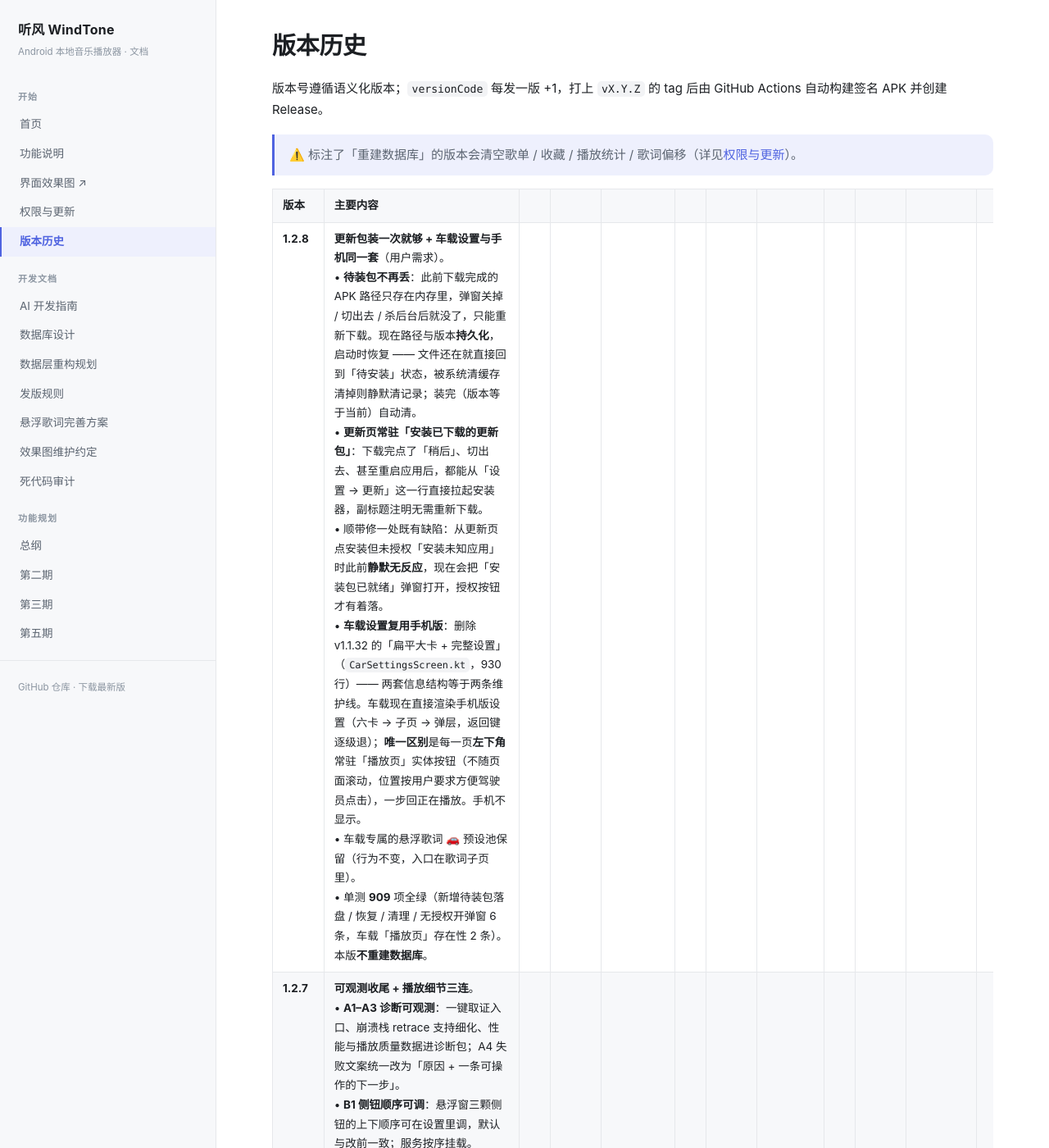
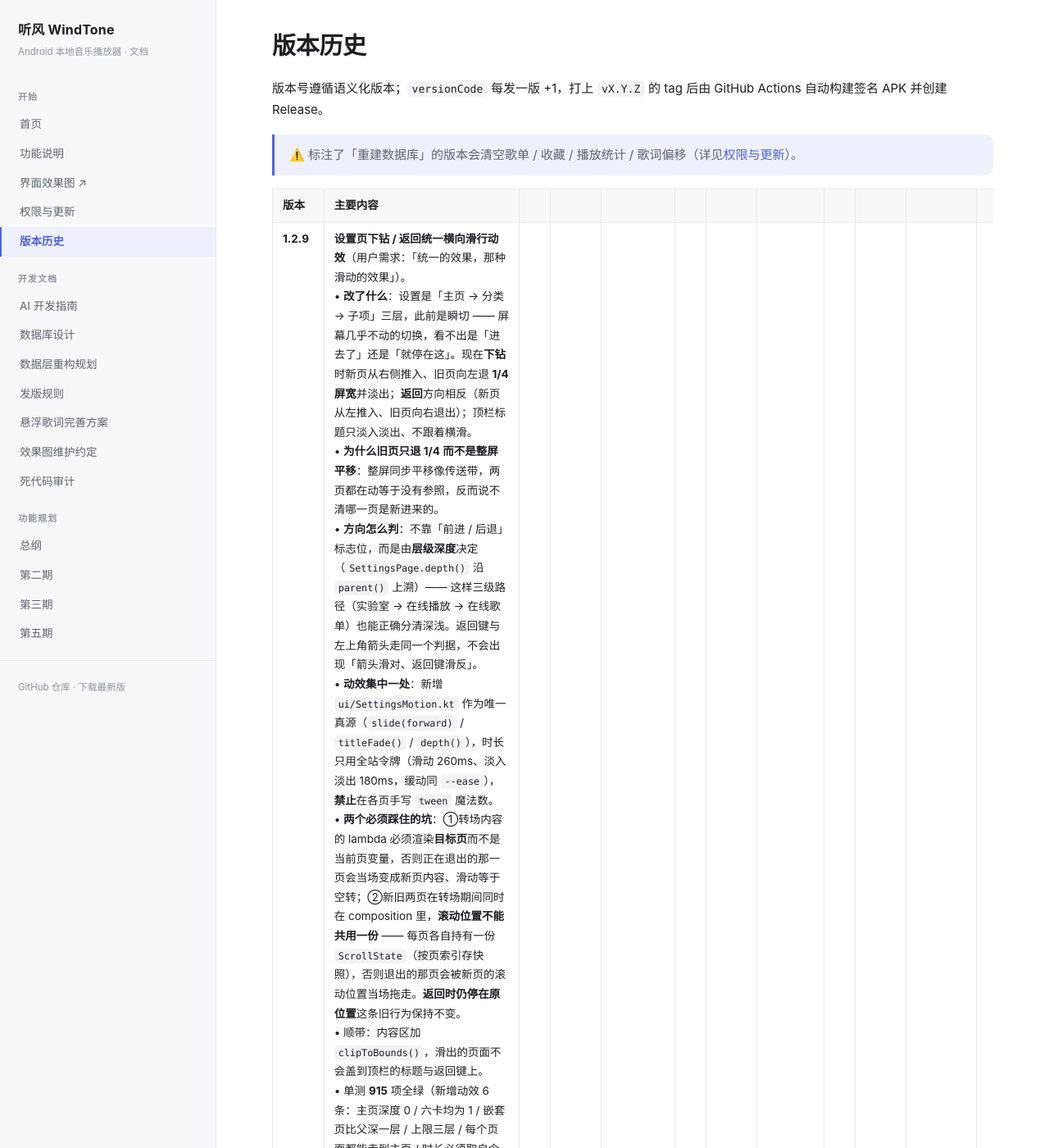
Before and after one commit to LuckyLearning/WindTone, a Jekyll site: the page built from docs/版本历史.md, in a window 1280 px wide and 1400 px high. Shown: the whole window at 82% size. Built offline with Jekyll 4.4.1, drawn with Linux system fonts in a browser that asks for light colours; some of the changed text lies outside the part shown.

Commit message:
docs: 版本历史补 1.2.9（设置页下钻/返回滑行动效）

```diff
--- a/docs/版本历史.md
+++ b/docs/版本历史.md
@@ -11,6 +11,7 @@ title: 版本历史
 
 | 版本 | 主要内容 |
 |---|---|
+| **1.2.9** | **设置页下钻 / 返回统一横向滑行动效**（用户需求：「统一的效果，那种滑动的效果」）。<br>• **改了什么**：设置是「主页 → 分类 → 子项」三层，此前是瞬切 —— 屏幕几乎不动的切换，看不出是「进去了」还是「就停在这」。现在**下钻**时新页从右侧推入、旧页向左退 **1/4 屏宽**并淡出；**返回**方向相反（新页从左推入、旧页向右退出）；顶栏标题只淡入淡出、不跟着横滑。<br>• **为什么旧页只退 1/4 而不是整屏平移**：整屏同步平移像传送带，两页都在动等于没有参照，反而说不清哪一页是新进来的。<br>• **方向怎么判**：不靠「前进 / 后退」标志位，而是由**层级深度**决定（`SettingsPage.depth()` 沿 `parent()` 上溯）—— 这样三级路径（实验室 → 在线播放 → 在线歌单）也能正确分清深浅。返回键与左上角箭头走同一个判据，不会出现「箭头滑对、返回键滑反」。<br>• **动效集中一处**：新增 `ui/SettingsMotion.kt` 作为唯一真源（`slide(forward)` / `titleFade()` / `depth()`），时长只用全站令牌（滑动 260ms、淡入淡出 180ms，缓动同 `--ease`），**禁止**在各页手写 `tween` 魔法数。<br>• **两个必须踩住的坑**：①转场内容的 lambda 必须渲染**目标页**而不是当前页变量，否则正在退出的那一页会当场变成新页内容、滑动等于空转；②新旧两页在转场期间同时在 composition 里，**滚动位置不能共用一份** —— 每页各自持有一份 `ScrollState`（按页索引存快照），否则退出的那页会被新页的滚动位置当场拖走。**返回时仍停在原位置**这条旧行为保持不变。<br>• 顺带：内容区加 `clipToBounds()`，滑出的页面不会盖到顶栏的标题与返回键上。<br>• 单测 **915** 项全绿（新增动效 6 条：主页深度 0 / 六卡均为 1 / 嵌套页比父深一层 / 上限三层 / 每个页面都能走到主页 / 时长必须取自令牌）。本版**不重建数据库**。 |
 | **1.2.8** | **更新包装一次就够 + 车载设置与手机同一套**（用户需求）。<br>• **待装包不再丢**：此前下载完成的 APK 路径只存在内存里，弹窗关掉 / 切出去 / 杀后台后就没了，只能重新下载。现在路径与版本**持久化**，启动时恢复 —— 文件还在就直接回到「待安装」状态，被系统清缓存清掉则静默清记录；装完（版本等于当前）自动清。<br>• **更新页常驻「安装已下载的更新包」**：下载完点了「稍后」、切出去、甚至重启应用后，都能从「设置 → 更新」这一行直接拉起安装器，副标题注明无需重新下载。<br>• 顺带修一处既有缺陷：从更新页点安装但未授权「安装未知应用」时此前**静默无反应**，现在会把「安装包已就绪」弹窗打开，授权按钮才有着落。<br>• **车载设置复用手机版**：删除 v1.1.32 的「扁平大卡 + 完整设置」（`CarSettingsScreen.kt`，930 行）—— 两套信息结构等于两条维护线。车载现在直接渲染手机版设置（六卡 → 子页 → 弹层，返回键逐级退）；**唯一区别**是每一页**左下角**常驻「播放页」实体按钮（不随页面滚动，位置按用户要求方便驾驶员点击），一步回正在播放。手机不显示。<br>• 车载专属的悬浮歌词 🚗 预设池保留（行为不变，入口在歌词子页里）。<br>• 单测 **909** 项全绿（新增待装包落盘 / 恢复 / 清理 / 无授权开弹窗 6 条，车载「播放页」存在性 2 条）。本版**不重建数据库**。 |
 | **1.2.7** | **可观测收尾 + 播放细节三连**。<br>• **A1–A3 诊断可观测**：一键取证入口、崩溃栈 retrace 支持细化、性能与播放质量数据进诊断包；A4 失败文案统一改为「原因 + 一条可操作的下一步」。<br>• **B1 侧钮顺序可调**：悬浮窗三颗侧钮的上下顺序可在设置里调，默认与改前一致；服务按序挂载。<br>• **C1 无缝播放显式偏好**：`gaplessPlayback` 成为显式设置项（默认开），设置页 / 车机页都有开关，诊断包可读。<br>• **C2 A-B 区间循环**：播放设置里设 A / B / 清除，切歌自动清除，与变速变调兼容；**D1 歌词行循环**：长按歌词行循环该行，退出或切歌清除。<br>• 单测全绿。本版**不重建数据库**。 |
 | **1.2.6** | **更新下载线路中国优先**（国内直连 GitHub raw 长期不通）。<br>• **AUTO 线路顺序调整**：jsDelivr（Fastly / Gcore）→ gh-proxy → 官方 raw；新增 JSDELIVR 可选线路。<br>• **检查更新并行竞速**：多个候选源同时发起，谁先返回用谁，不再串行等超时。<br>• **断点续传跨线路**：下载保留 `.part` 文件，线路切换后按 Range 续传，不再从头重来。<br>• 单测全绿。本版**不重建数据库**。 |
```
